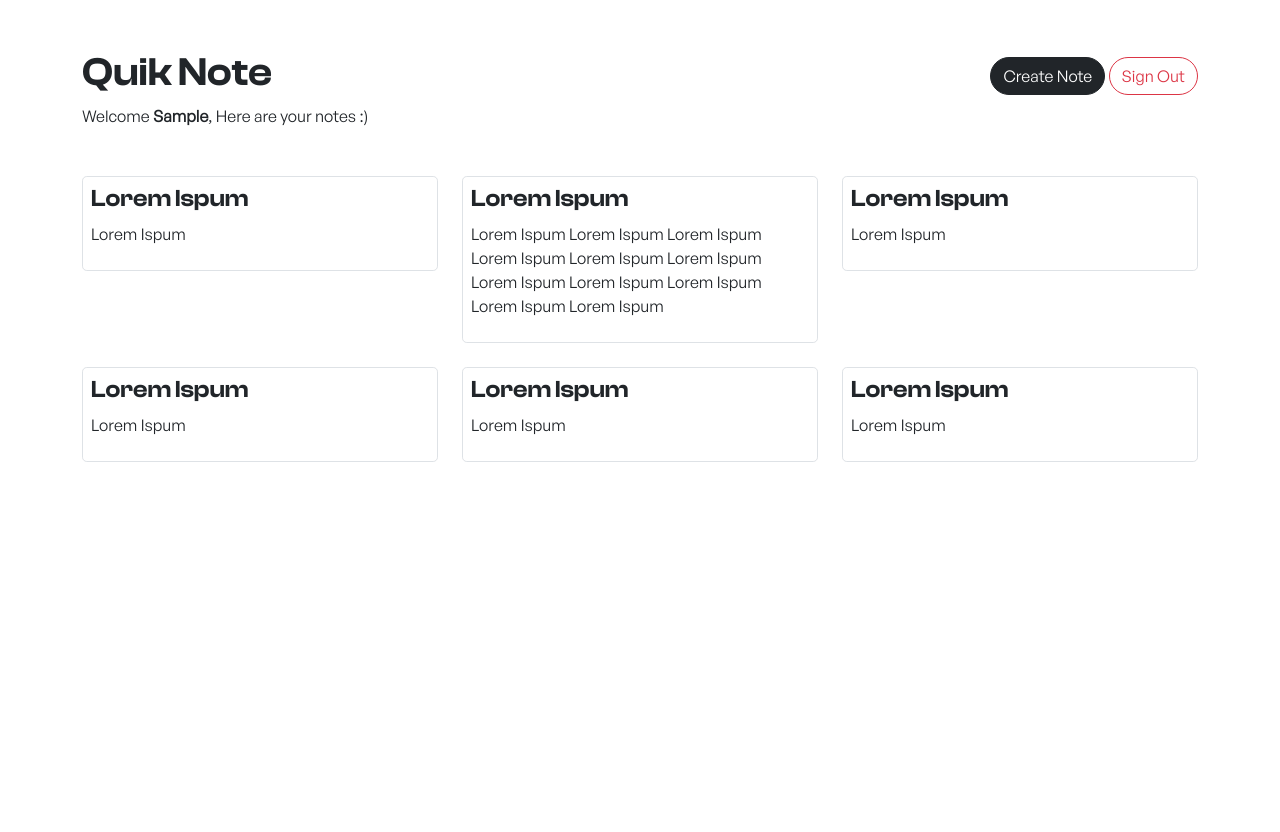
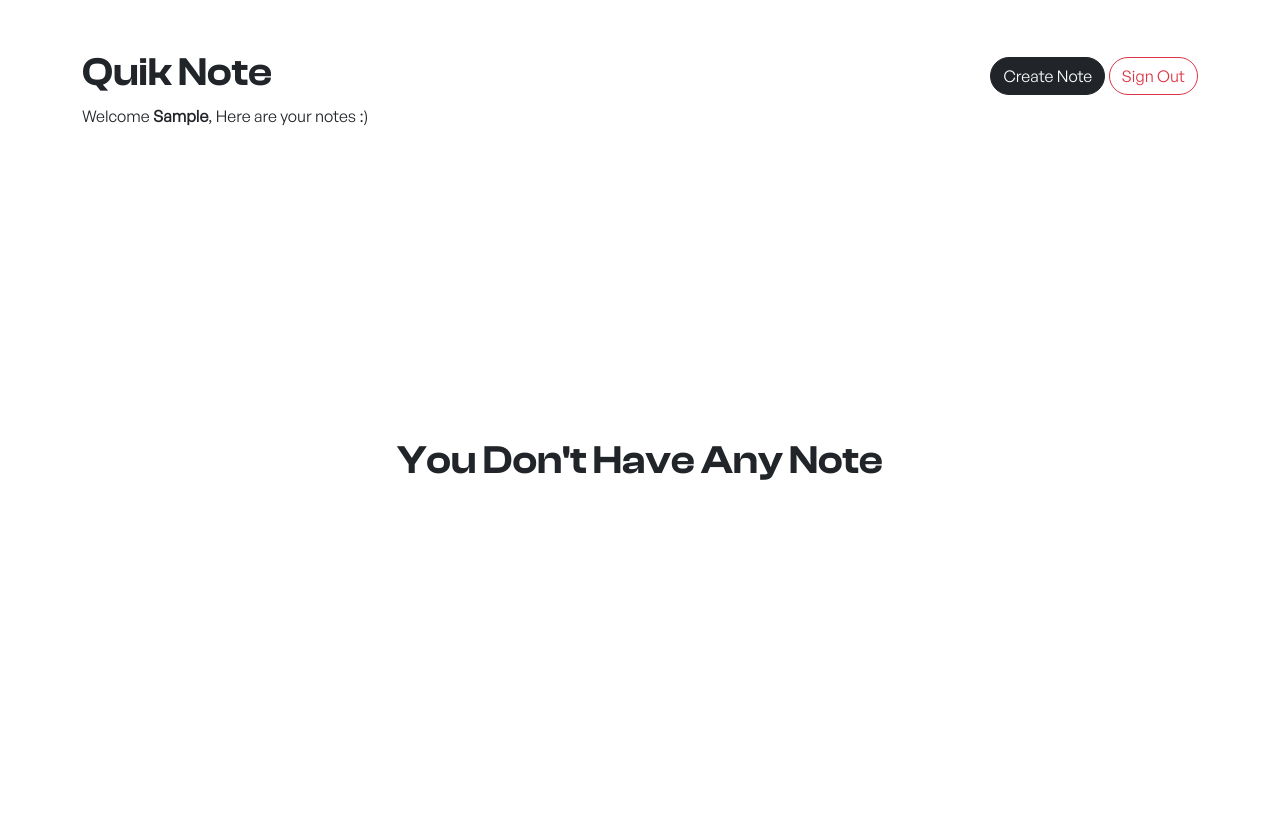
Before and after one commit to sommmtoooo/quik-note, a Flask app: page /notes in a window 1280 px wide. Before the commit the page ends 462 px from the top, so only its background shows below. Run offline with Flask 3, Linux system fonts and the light colour scheme; the visitor is signed in with stand-in values (Sample User, id 1); data comes from the database, SQL or seed files in the repository.

Commit message:
Update: Read / Update Operations On Note Model

```diff
--- a/model.py
+++ b/model.py
@@ -15,7 +15,7 @@ class User(UserMixin):
 
 class Note():
 
-    def __init__(self, id, title, content, user_id) -> None:
+    def __init__(self, id,  user_id, title, content) -> None:
         self.id = id
         self.title = title
         self.content = content
--- a/note.py
+++ b/note.py
@@ -1,15 +1,47 @@
-from flask import Blueprint, render_template
-from flask_login import login_required
+from flask import Blueprint, abort, flash, redirect, render_template, request, url_for
+from flask_login import current_user, login_required
+from model import Note
+
+from utils import create_note, generate_unique_id, get_note, get_user_note, update_note
 
 note = Blueprint(__name__, 'note')
+
 
 @note.route('/notes')
 @login_required
 def notes():
-    return render_template('notes.html')
+    notes = get_user_note(current_user.id)
+    return render_template('notes.html', notes=notes)
+
+
 
 @note.route('/notes/')
 @note.route('/notes/<id>')
 @login_required
 def note_page(id = None):
-    return render_template('note.html')
+    if id is None:
+        return render_template('note.html', note=None)
+    note = get_note(id)
+    if note is None:
+        flash('Note Not Found')
+        return abort(404)
+    return render_template('note.html', note=note)
+
+
+@note.post('/notes/')
+@note.post('/notes/<id>')
+def create_note_page(id = None):
+    title = request.form.get('title')
+    content = request.form.get('content')
+
+    if id is None:
+        unique_id = generate_unique_id()
+        note = Note(unique_id, current_user.id, title, content)
+        response =  create_note(note)
+        flash(response[0])
+    else:
+        note = Note(id, current_user.id, title, content)
+        response = update_note(note)
+        flash(response[0])
+
+    return redirect(url_for('note.notes'))
--- a/static/css/main.css
+++ b/static/css/main.css
@@ -17,6 +17,10 @@ body {
 .fade-up,
 .note {
   transition: 1s ease;
+}
+
+.note {
+  color: black;
 }
 
 .note:hover {
--- a/templates/notes.html
+++ b/templates/notes.html
@@ -1,91 +1,53 @@
 {% include 'layouts/base.html' %} {% block content %}
 <section class="container py-5">
   <div class="d-flex justify-content-between align-items-center">
-      <h1><a class="text-dark text-decoration-none" href="{{url_for('index')}}">Quik Note</a></h1>
-      <div>
-      <a href="{{url_for('note.note_page', id='')}}" class="btn btn-dark fade-up font-bold rounded-pill">Create Note</a>
-      <a href="{{url_for('user.sign_out')}}" class="btn btn-outline-danger fade-up font-bold rounded-pill">Sign Out</a>
-      </div>
+    <h1>
+      <a class="text-dark text-decoration-none" href="{{url_for('index')}}"
+        >Quik Note</a
+      >
+    </h1>
+    <div>
+      <a
+        href="{{url_for('note.note_page', id='')}}"
+        class="btn btn-dark fade-up font-bold rounded-pill"
+        >Create Note</a
+      >
+      <a
+        href="{{url_for('user.sign_out')}}"
+        class="btn btn-outline-danger fade-up font-bold rounded-pill"
+        >Sign Out</a
+      >
+    </div>
   </div>
   <p>
-  Welcome <b>{{current_user.username|capitalize}}</b>, Here are your notes :)
+    Welcome <b>{{current_user.username|capitalize}}</b>, Here are your notes :)
   </p>
+
+  {% if notes %}
+  <div class="my-5 row row-cols-1 row-cols-md-2 row-cols-lg-3">
+    {% for note in notes %}
+
+    <!-- Card 1-->
+    <div class="col mb-4">
+        <a href="{{url_for('note.note_page', id=note.id)}}" class="d-block text-decoration-none  p-2 fade-up note border border-muted rounded-3">
+        <h4>{{note.title}}</h4>
+        <p class="text-muted">{{note.content}}</p>
+      </a>
+    </div>
+
+    {% endfor %}
+  </div>
+
+  {% else %}
 
   <!-- No Note -->
   <div
     style="min-height: 80vh"
-    class="d-none justify-content-center align-items-center"
+    class="d-flex justify-content-center align-items-center"
   >
     <h1>You Don't Have Any Note</h1>
   </div>
 
-  <div class="my-5 row row-cols-1 row-cols-md-2 row-cols-lg-3">
-
-    <!-- Card 1-->
-    <div class="col mb-4">
-      <div class="p-2  fade-up note  border border-muted rounded-3">
-        <h4>Lorem Ispum</h4>
-        <p>Lorem Ispum</p>
-      </div>
-    </div>
-
-    <!-- Card 2-->
-    <div class="col mb-4">
-      <div class="p-2  fade-up note  border border-muted rounded-3">
-        <h4>Lorem Ispum</h4>
-        <p>
-        Lorem Ispum
-        Lorem Ispum
-        Lorem Ispum
-        Lorem Ispum
-        Lorem Ispum
-        Lorem Ispum
-        Lorem Ispum
-        Lorem Ispum
-        Lorem Ispum
-        Lorem Ispum
-        Lorem Ispum
-        </p>
-      </div>
-    </div>
-
-    <!-- Card 1-->
-    <div class="col mb-4">
-      <div class="p-2  fade-up note  border border-muted rounded-3">
-        <h4>Lorem Ispum</h4>
-        <p>Lorem Ispum</p>
-      </div>
-    </div>
-
-    <!-- Card 2-->
-    <div class="col mb-4">
-      <div class="p-2  fade-up note  border border-muted rounded-3">
-        <h4>Lorem Ispum</h4>
-        <p>Lorem Ispum</p>
-      </div>
-    </div>
-
-
-
-    <!-- Card 1-->
-    <div class="col mb-4">
-      <div class="p-2  fade-up note  border border-muted rounded-3">
-        <h4>Lorem Ispum</h4>
-        <p>Lorem Ispum</p>
-      </div>
-    </div>
-
-    <!-- Card 2-->
-    <div class="col mb-4">
-      <div class="p-2  fade-up note  border border-muted rounded-3">
-        <h4>Lorem Ispum</h4>
-        <p>Lorem Ispum</p>
-      </div>
-    </div>
-
-
-
-
-  </div>
+  {% endif %}
 </section>
 {% endblock %}
--- a/utils.py
+++ b/utils.py
@@ -2,10 +2,14 @@ from db import get_database_connection
 from mysql.connector.errors import DatabaseError, IntegrityError
 from uuid import uuid4
 
-from model import User
+from model import Note, User
 
+def generate_unique_id() -> str:
+    return str(uuid4())
 
-
+#----------------------------------#
+#--------- USER -------------------#
+#----------------------------------#
 def create_user(username: str, password: str):
     connection =get_database_connection()
     cursor = connection.cursor()
@@ -51,3 +55,66 @@ def get_user_by_id(id: str):
         return [User(x[0], x[1], x[2]) for x in result][0]
     except Exception:
         return None
+
+#----------------------------------#
+#--------- NOTE -------------------#
+#----------------------------------#
+def create_note(note: Note):
+    connection =get_database_connection()
+    cursor = connection.cursor()
+    sql = "INSERT INTO notes (id, user_id, title, content) VALUES (%s, %s, %s, %s)"
+    values = (note.id, note.user_id, note.title,  note.content)
+    try:
+        cursor.execute(sql, values)
+        connection.commit()
+        connection.close()
+        return ('Note Created', 'success', True)
+    except DatabaseError as error:
+        return ('Cannot Run Query Now','error', False)
+    except:
+        return ('Something went wrong', 'error', False)
+
+
+def update_note(note: Note):
+    connection =get_database_connection()
+    cursor = connection.cursor()
+    sql = "UPDATE notes SET title=%s, content=%s WHERE id = %s"
+    values = (note.title, note.content, note.id)
+    try:
+        cursor.execute(sql, values)
+        connection.commit()
+        connection.close()
+        return ('Note Updated', 'success', True)
+    except DatabaseError as error:
+        return ('Cannot Run Query Now','error', False)
+    except:
+        return ('Something went wrong', 'error', False)
+
+
+
+def get_user_note(user_id: str):
+    connection = get_database_connection()
+    cursor = connection.cursor()
+    sql = "SELECT * FROM notes WHERE user_id = %s"
+    values = (user_id,)
+    try:
+        cursor.execute(sql,values)
+        result = cursor.fetchall()
+        connection.close()
+        return [Note(x[0], x[1], x[2], x[3]) for x in result]
+    except Exception:
+        return None
+
+
+def get_note(id: str):
+    connection = get_database_connection()
+    cursor = connection.cursor()
+    sql = "SELECT * FROM notes WHERE id = %s"
+    values = (id,)
+    try:
+        cursor.execute(sql,values)
+        result = cursor.fetchmany(size=1)
+        connection.close()
+        return [Note(x[0], x[1], x[2], x[3]) for x in result][0]
+    except Exception:
+        return None
```
Also changed, not shown: templates/note.html (+9 -4 lines).
